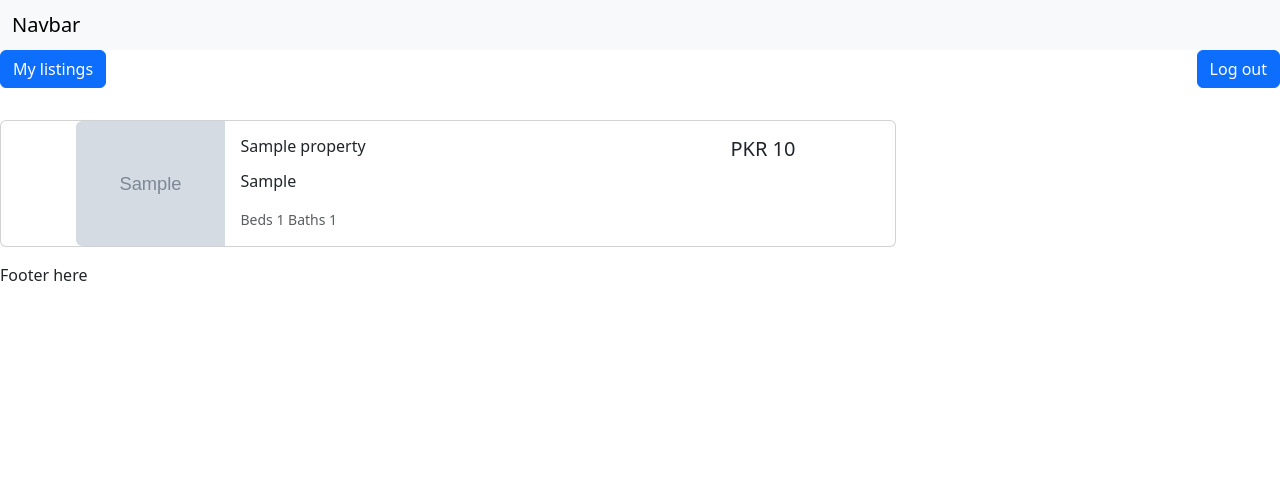
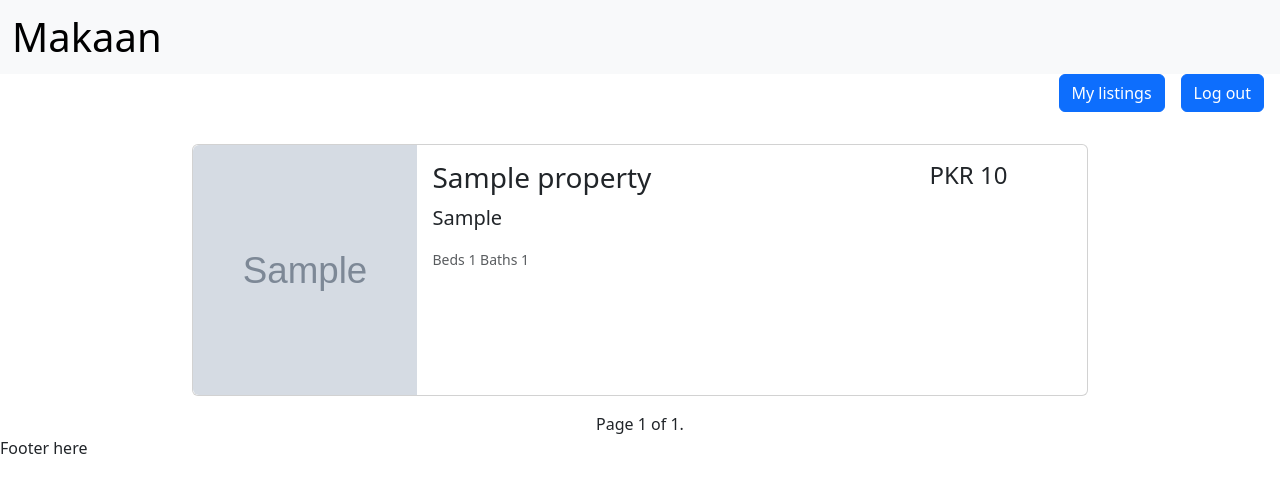
Before and after one commit to hahmad2205/Playground, a Django app: page /property/ in a window 1280 px wide. Shown: the top 493 px of the page. Run offline with Django 5.2, Linux system fonts and the light colour scheme; tables that the repository leaves empty hold one stand-in row (Sample ...).

Commit message:
Pagination for properties implemented

```diff
--- a/zameenclone/core/templates/core/base.html
+++ b/zameenclone/core/templates/core/base.html
@@ -2,7 +2,7 @@
   <head>
     <meta charset="utf-8">
     <meta name="viewport" content="width=device-width, initial-scale=1">
-    <title>Bootstrap demo</title>
+    <title>Makaan.com</title>
     <link href="https://cdn.jsdelivr.net/npm/bootstrap@5.3.3/dist/css/bootstrap.min.css" rel="stylesheet" integrity="sha384-QWTKZyjpPEjISv5WaRU9OFeRpok6YctnYmDr5pNlyT2bRjXh0JMhjY6hW+ALEwIH" crossorigin="anonymous">
   </head>
   <body>
--- a/zameenclone/properties/templates/properties/base_listing.html
+++ b/zameenclone/properties/templates/properties/base_listing.html
@@ -3,7 +3,7 @@
 {% block body %}
 <nav class="navbar bg-body-tertiary">
     <div class="container-fluid">
-      <span class="navbar-brand mb-0 h1">Navbar</span>
+      <span class="navbar-brand mb-0 h1 fs-1">Makaan</span>
     </div>
   </nav>
 
--- a/zameenclone/properties/templates/properties/property_listing.html
+++ b/zameenclone/properties/templates/properties/property_listing.html
@@ -1,41 +1,63 @@
 {% extends "properties/base_listing.html" %}
 
 {% block listings %}
-<div class="d-flex justify-content-between mb-3">
+<div class="d-flex justify-content-end mb-3">
   {% if path == "/property/" %}
-    <a href="/property/my_listings">
-      <button type="submit" class="btn btn-primary">My listings</button>
+    <a href="/property/my_listings" class="me-3">
+      <button type="button" class="btn btn-primary">My listings</button>
     </a>
   {% else %}
-  <a href="/property">
-    <button type="submit" class="btn btn-primary">Marketplace listings</button>
+    <a href="/property" class="me-3">
+      <button type="button" class="btn btn-primary">Marketplace listings</button>
     </a>
   {% endif %}
 
-  <form action="{% url "logout" %}" method="POST">
+  <form action="{% url 'logout' %}" method="POST">
     {% csrf_token %}
-    <input type="submit" value="Log out" class="btn btn-primary">
+    <input type="submit" value="Log out" class="btn btn-primary me-3">
   </form>
-
 </div>
 
+
+<div>
   {% for property in properties %}
-<div class="card mb-3" style="max-width: 70%;">
-  <div class="row g-0 justify-content-center">
-    <div class="col-md-2">
-        <img src="{{ property.image_url }}" class="img-fluid rounded-start h-100" alt="Property Image">
+    <div class="card mb-3 mx-auto" style="max-width: 70%;">
+      <div class="row g-0 justify-content-between">
+        <div class="col-md-3">
+          <img src="{{ property.image_url }}" class="img-fluid rounded-start property-image" alt="Property Image" style="height: 250px; width: 100%">
         </div>
-    <div class="col-md-8">
+        <div class="col-md-9">
           <div class="card-body">
             <span class="row">
-          <h6 class="card-title col-10">{{ property.property.title }}</h5>
-          <h5 class="col-2">PKR {{ property.property.price }}</h5>
+              <h4 class="card-title col-8 fs-3">{{ property.property.title }}</h4>
+              <h5 class="col-3 ms-auto fs-4">PKR {{ property.property.price }}</h5>
             </span>
-        <p class="card-text">{{ property.property.header }}</p>
-        <p class="card-text"><small class="text-body-secondary">Beds {{ property.property.number_of_bed }}  Baths {{ property.property.number_of_bath }}</small></p>
+            <p class="card-text fs-5">{{ property.property.header }}</p>
+            <p class="card-text fs-6"><small class="text-body-secondary">Beds {{ property.property.number_of_bed }}  Baths {{ property.property.number_of_bath }}</small></p>
           </div>
         </div>
       </div>
     </div>
   {% endfor %}
+</div>
+
+
+
+
+<div class="d-flex justify-content-center">
+  {% if properties.has_previous %}
+  <a href="?page=1" class="me-2">&laquo; first</a>
+  <a href="?page={{ properties.previous_page_number }}" class="me-2">Previous</a>
+  {% endif %}
+
+    <span class="current">
+      Page {{ properties.number }} of {{ properties.paginator.num_pages }}.
+    </span>
+
+  {% if properties.has_next %}
+      <a href="?page={{ properties.next_page_number }}" class="mx-2">next</a>
+      <a href="?page={{ properties.paginator.num_pages }}">last &raquo;</a>
+  {% endif %}
+</div>
+
 {% endblock listings %}
--- a/zameenclone/properties/views.py
+++ b/zameenclone/properties/views.py
@@ -1,6 +1,8 @@
 from django.shortcuts import render
+from django.contrib.auth.decorators import login_required
+from django.core.paginator import Paginator
+
 from .models import Property
-from django.contrib.auth.decorators import login_required
 
 def get_images_from_property(properties):
     properties_with_images = []
@@ -13,15 +15,29 @@ def get_images_from_property(properties):
 
     return properties_with_images
 
+def create_pagination_of_properties(properties, request):
+    properties_with_images = get_images_from_property(properties)
+    paginator = Paginator(properties_with_images, 25)
+    page_number = request.GET.get("page")
+    return paginator.get_page(page_number)
+
 def marketplace_listings(request):
     properties = Property.objects.all()
-    context = {"properties": get_images_from_property(properties), "path": request.path}
-
-    return render(request, "properties/property_listing.html", context)
+    return render(
+        request, "properties/property_listing.html",
+        {
+            "properties": create_pagination_of_properties(properties, request),
+            "path": request.path
+        }
+    )
 
 @login_required
 def my_listings(request):
     properties = Property.objects.filter(owner=request.user)
-    context = {"properties": get_images_from_property(properties)}
-
-    return render(request, "properties/property_listing.html", context)
+    return render(
+        request, "properties/property_listing.html",
+        {
+            "properties": create_pagination_of_properties(properties, request),
+            "path": request.path
+        }
+    )
```
Lines whose indentation alone changed are shown as unchanged.
